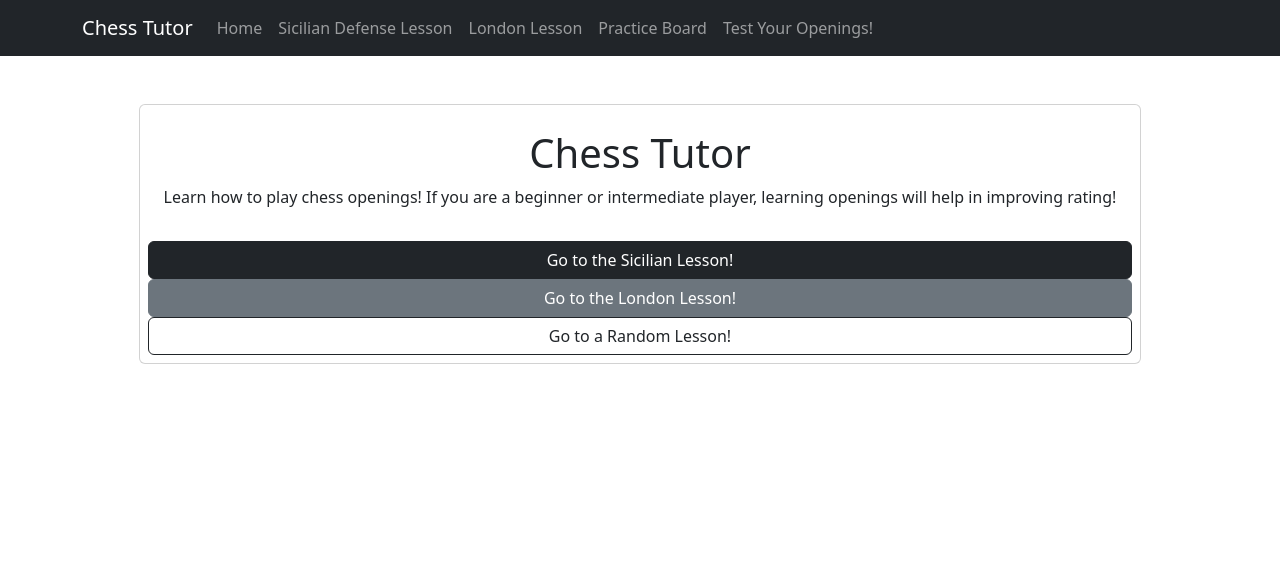
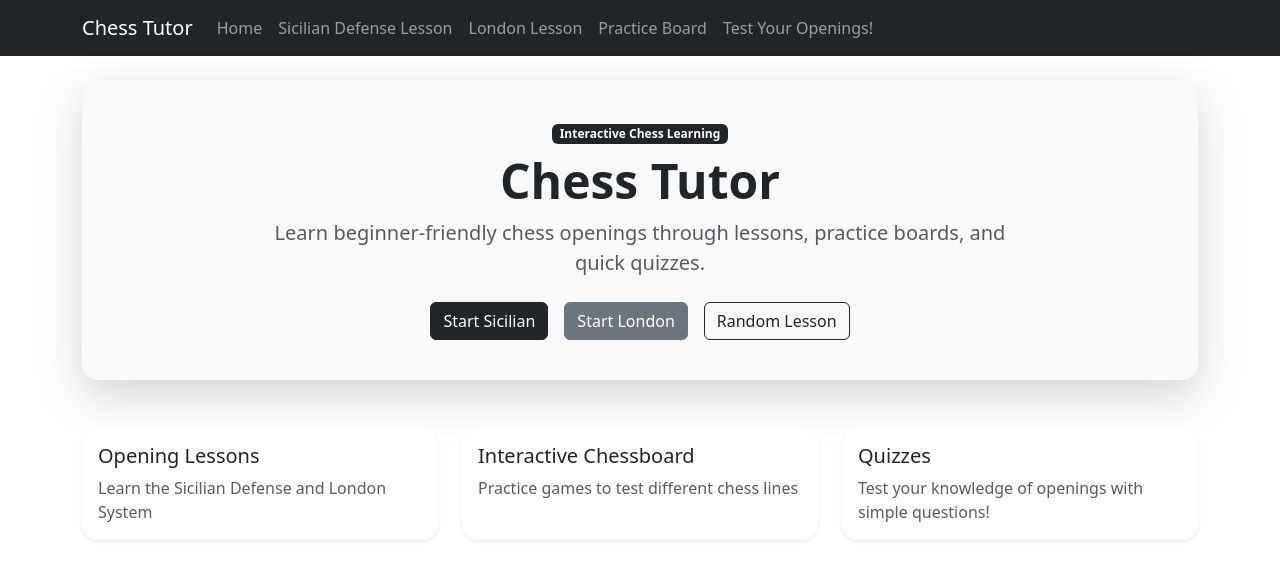
Before and after one commit to CS571-S26/p71, a React (Vite) app: page /quiz in a window 1280 px wide. Shown: the top 580 px of the page. Built offline with nearby package versions, Linux system fonts and the light colour scheme.

Commit message:
cleaning up homepage, added header component

```diff
--- /dev/null
+++ b/src/components/Header.jsx
@@ -0,0 +1,13 @@
+import { Badge } from 'react-bootstrap'
+
+export default function Header({ title, subtitle, badge }) {
+  return (
+    <header className="text-center mb-4">
+      {badge && <Badge bg="dark" className="mb-2">{badge}</Badge>}
+      <h1 className="display-5 fw-bold">{title}</h1>
+      <p className="lead text-muted mx-auto" style={{ maxWidth: '750px' }}>
+        {subtitle}
+      </p>
+    </header>
+  )
+}
--- /dev/null
+++ b/src/components/LessonCard.jsx
@@ -0,0 +1,12 @@
+import { Card } from "react-bootstrap"
+
+export default function LessonCard({title, text}){
+    return (
+        <Card className="h-100 shadow-sm border-0 rounded-4">
+            <Card.Body>
+                <h2 className="h5">{title}</h2>
+                <p className="text-muted mb-0">{text}</p>
+            </Card.Body>
+        </Card>
+    )
+}
--- a/src/pages/HomePage.jsx
+++ b/src/pages/HomePage.jsx
@@ -1,8 +1,11 @@
 import { useState } from 'react'
 import '../App.css'
-import { Button, Card } from 'react-bootstrap'
+import { Button, Card, Col, Row, Stack } from 'react-bootstrap'
 
 import {useNavigate} from 'react-router-dom'
+import LessonCard from '../components/LessonCard'
+import Header from '../components/Header'
+
 export default function HomePage() {
   const navigate = useNavigate();
   const [count, setCount] = useState(0)
@@ -14,18 +17,40 @@ export default function HomePage() {
 
 
   return (
-    <div className="w-400 h-400 d-flex justify-content-center align-items-center">
-      <Card className='m-4 p-2'>
-        <Card.Body className='text-center'>
-          <h1>Chess Tutor</h1>
-          <p>Learn how to play chess openings! If you are a beginner or intermediate player, learning openings will help in improving rating!</p>
+    <div>
+      <Card className="shadow-lg border-0 rounded-4 p-4 mb-5 bg-light">
+        <Card.Body className="text-center">
+          <Header
+            badge="Interactive Chess Learning"
+            title="Chess Tutor"
+            subtitle="Learn beginner-friendly chess openings through lessons, practice boards, and quick quizzes."
+          />
 
+          <Stack direction="horizontal" gap={3} className="justify-content-center flex-wrap">
+            <Button variant="dark" onClick={() => navigate('/sicilian')}>
+              Start Sicilian
+            </Button>
+            <Button variant="secondary" onClick={() => navigate('/london')}>
+              Start London
+            </Button>
+            <Button variant="outline-dark" onClick={goToRandomLesson}>
+              Random Lesson
+            </Button>
+          </Stack>
         </Card.Body>
-        <Button variant="dark" onClick={() => navigate('/sicilian')}>Go to the Sicilian Lesson!</Button>
-        <Button variant="secondary" onClick={() => navigate('/london')}>Go to the London Lesson!</Button>
+      </Card>
 
-        <Button variant="outline-dark" onClick={goToRandomLesson}>Go to a Random Lesson!</Button>
-      </Card>
+      <Row className="g-4">
+        <Col md={4}>
+          <LessonCard title="Opening Lessons" text="Learn the Sicilian Defense and London System"/>
+        </Col>
+        <Col md={4}>
+          <LessonCard title="Interactive Chessboard" text="Practice games to test different chess lines"/>
+        </Col>
+        <Col md={4}>
+          <LessonCard title="Quizzes" text="Test your knowledge of openings with simple questions!"/>
+        </Col>
+      </Row>
     </div>
   )
 }
```
Also changed, not shown: 3 other files (tests, documents, lock files or other folders).
